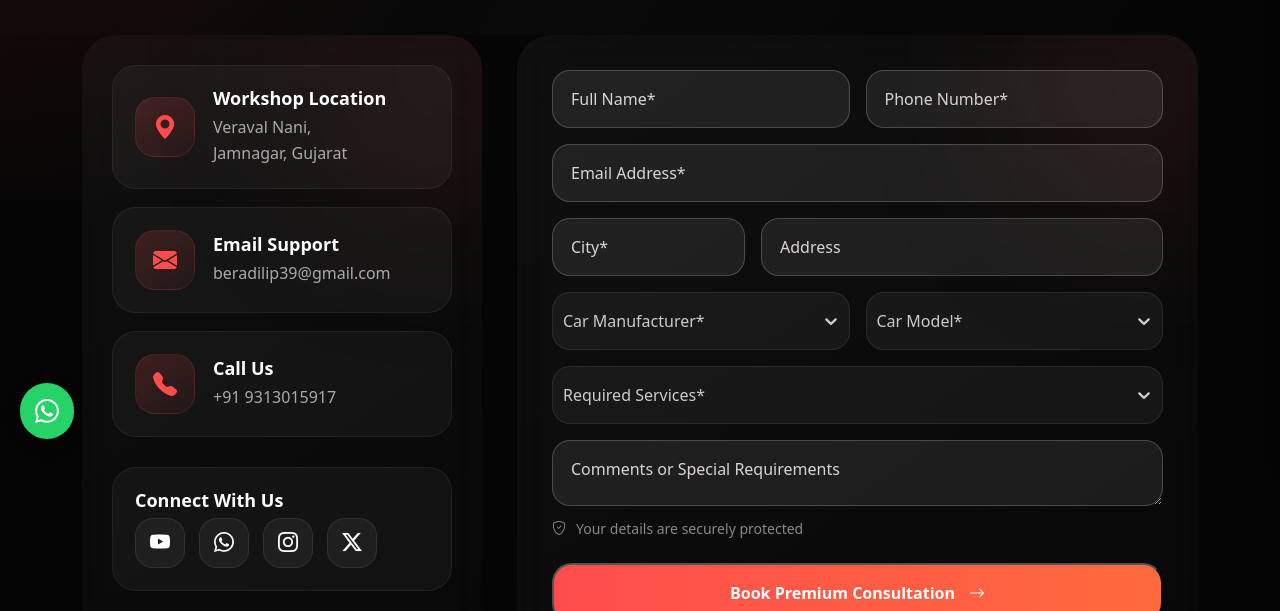
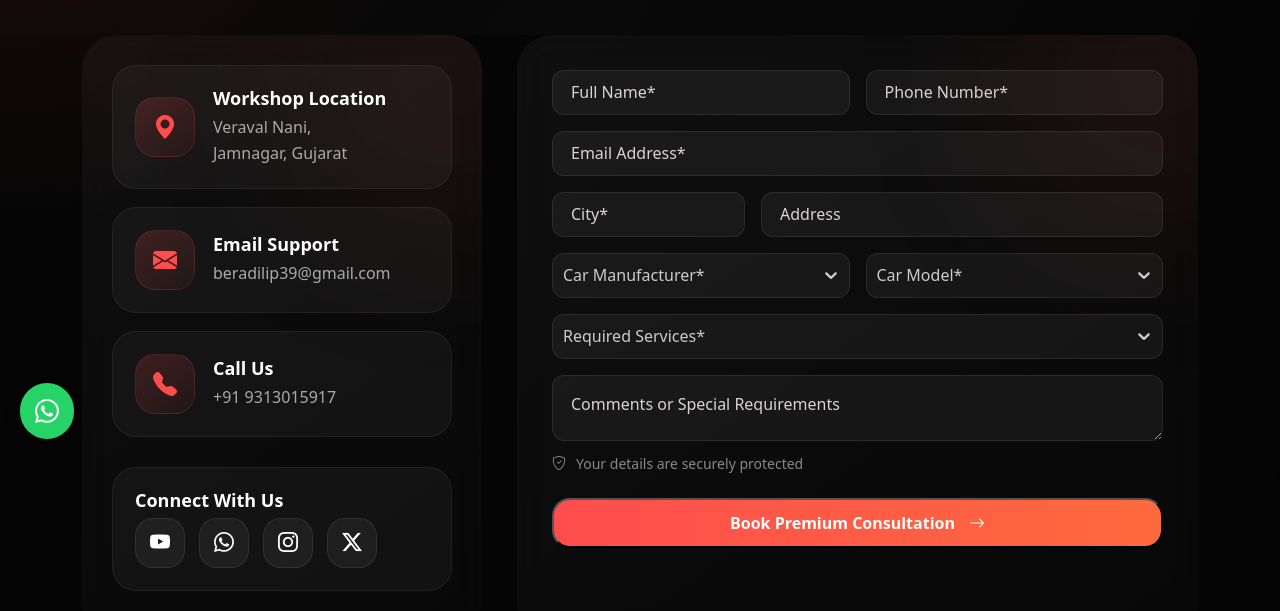
Before and after one commit to Dilip6221/Brothers, a React (Vite) app in the folder frontend/: page /contact-us in a window 1280 px wide. Shown: the part 341-952 px from the top of the page. Built offline with nearby package versions, Linux system fonts and the light colour scheme; no server answers.

Commit message:
design changes

```diff
--- a/frontend/src/component/Footer.jsx
+++ b/frontend/src/component/Footer.jsx
@@ -135,7 +135,7 @@ const Footer = () => {
                                 <form onSubmit={handlerSubsciptionSub} className="newsletter-form">
                                     <input
                                         type="email"
-                                        className="form-control"
+                                        className="form-control bg-black text-white border-secondary"
                                         placeholder="Enter your email"
                                         value={email}
                                         onChange={(e) => setEmail(e.target.value)}
--- a/frontend/src/component/Navbar.jsx
+++ b/frontend/src/component/Navbar.jsx
@@ -1014,7 +1014,7 @@ const Navbar = () => {
               </div>
 
               <button
-                className="cont-btn w-100"
+                className="garage-btn"
                 onClick={sendOtp}
                 disabled={loading}
               >
@@ -1040,7 +1040,7 @@ const Navbar = () => {
                 ))}
               </div>
               <button
-                className="cont-btn w-100"
+                className="garage-btn"
                 onClick={verifyOtp}
                 disabled={loading}
               >
@@ -1090,7 +1090,7 @@ const Navbar = () => {
                 ref={completProfileInputRefs.email}
               />
               <button
-                className="cont-btn w-100"
+                className="garage-btn"
                 onClick={completeProfile}
               >
                 COMPLETE PROFILE
--- a/frontend/src/css/contact.css
+++ b/frontend/src/css/contact.css
@@ -167,61 +167,6 @@
         );
     border-color: transparent;
 }
-.service-input {
-    height: 58px !important;
-    border-radius: 18px !important;
-    background:
-        rgba(255,255,255,0.05) !important;
-    border:
-        1px solid rgba(255,255,255,0.08) !important;
-    color: #fff !important;
-    padding: 0 18px !important;
-    transition: 0.3s ease;
-}
-
-/* TEXTAREA */
-textarea.service-input {
-    height: auto !important;
-    padding-top: 16px !important;
-}
-.service-input:focus {
-    border-color:
-        rgba(255,77,77,0.35) !important;
-    box-shadow:
-        0 0 0 4px rgba(255,77,77,0.08) !important;
-}
-
-/* PLACEHOLDER */
-
-.service-input::placeholder {
-    color: #eae3e3ec !important;
-}
-
-.react-select__control {
-    min-height: 58px !important;
-    border-radius: 18px !important;
-    background:
-        rgba(255,255,255,0.05) !important;
-    border:
-        1px solid rgba(255,255,255,0.08) !important;
-    box-shadow: none !important;
-}
-
-.react-select__menu {
-    background: #121212 !important;
-    border-radius: 18px !important;
-    overflow: hidden;
-}
-
-.react-select__option {
-    background: #121212 !important;
-    color: #fff !important;
-}
-
-.react-select__option--is-focused {
-    background:
-        rgba(255,77,77,0.15) !important;
-}
 .booking-note {
     margin-top: 12px;
     margin-bottom: 24px;
--- a/frontend/src/css/index.css
+++ b/frontend/src/css/index.css
@@ -608,17 +608,52 @@ body.modal-open {
   color: white;
 }
 
-/* INPUTS */
-.reset-input,
+
 .service-input {
-  background: rgba(255, 255, 255, 0.08) !important;
-  border: 1px solid rgba(255, 255, 255, 0.2) !important;
-  color: white !important;
+    height: 45px !important;
+    border-radius: 12px !important;
+    background: rgba(255,255,255,0.05) !important;
+    border:1px solid rgba(255,255,255,0.08) !important;
+    color: #fff !important;
+    padding: 0 18px !important;
+    transition: 0.3s ease;
+}
+textarea.service-input {
+    height: auto !important;
+    padding-top: 16px !important;
+}
+.service-input:focus {
+    border-color: rgba(255,77,77,0.35) !important;
+    box-shadow: 0 0 0 4px rgba(255,77,77,0.08) !important;
+}
+.service-input::placeholder {
+    color: #eae3e3ec !important;
 }
 
-.reset-input::placeholder,
-.service-input::placeholder {
-  color: #ddd;
+.react-select__control {
+    min-height: 45px !important;
+    border-radius: 12px !important;
+    background:
+        rgba(255,255,255,0.05) !important;
+    border:
+        1px solid rgba(255,255,255,0.08) !important;
+    box-shadow: none !important;
+}
+
+.react-select__menu {
+    background: #121212 !important;
+    border-radius: 12px !important;
+    overflow: hidden;
+}
+
+.react-select__option {
+    background: #121212 !important;
+    color: #fff !important;
+}
+
+.react-select__option--is-focused {
+    background:
+        rgba(255,77,77,0.15) !important;
 }
 
 /* CLOSE BUTTON */
--- a/frontend/src/css/job-card.css
+++ b/frontend/src/css/job-card.css
@@ -234,7 +234,7 @@
     background: #333;
 }
 
-.job-status.progress {
+.job-status.in-progress{
     background: #ffb300;
     color: #000;
 }
@@ -246,9 +246,6 @@
 .job-status.delivered {
     background: #00b85c;
 }
-
-/* PROGRESS BAR */
-
 .custom-progress {
     height: 16px;
     background: #161616;
@@ -497,7 +494,7 @@
     transform: scale(1.08);
 }
 
-.media-overlay {
+/* .media-overlay {
     position: absolute;
     inset: 0;
     display: flex;
@@ -518,10 +515,7 @@
     border-radius: 30px;
     font-size: 12px;
     backdrop-filter: blur(10px);
-}
-
-/* NOTE */
-
+} */
 .customer-note-card {
     background:
         linear-gradient(
@@ -811,8 +805,8 @@
 
 .garage-btn {
     width: 100%;
-    height: 60px;
-    border-radius: 20px;
+    height: 50px;
+    border-radius: 18px;
     display: flex;
     align-items: center;
     justify-content: center;
--- a/frontend/src/pages/CustomerJobCard.jsx
+++ b/frontend/src/pages/CustomerJobCard.jsx
@@ -171,7 +171,6 @@ const CustomerJobCard = () => {
                             <p className="summary-label">
                                 Service Progress
                             </p>
-
                             <h4>
                                 {job.currentStage.replaceAll(
                                     "_",
@@ -179,9 +178,11 @@ const CustomerJobCard = () => {
                                 )}
                             </h4>
                         </div>
-
                         <span
-                            className={`job-status ${job.status.toLowerCase()}`}
+                            className={`job-status ${job.status.toLowerCase() === "progress"
+                                    ? "in-progress"
+                                    : job.status.toLowerCase()
+                                }`}
                         >
                             {job.status}
                         </span>
@@ -257,14 +258,14 @@ const CustomerJobCard = () => {
                                         alt="service"
                                     />
                                 )}
-                                <div className="media-overlay">
+                                {/* <div className="media-overlay">
                                     <span>
                                         {m.stage?.replaceAll(
                                             "_",
                                             " "
                                         )}
                                     </span>
-                                </div>
+                                </div> */}
                             </div>
                         </div>
                     ))}
--- a/frontend/src/pages/Service/CarWash.jsx
+++ b/frontend/src/pages/Service/CarWash.jsx
@@ -40,7 +40,7 @@ const CarWash = () => {
               </ul>
 
               <div className="service-enquiry">
-                <button className="cont-btn" onClick={() => navigate("/contact-us")}>
+                <button className="garage-btn" onClick={() => navigate("/contact-us")}>
                     Enquire for Car Wash Service!
                 </button>
 
--- a/frontend/src/pages/Service/Ceramic.jsx
+++ b/frontend/src/pages/Service/Ceramic.jsx
@@ -40,7 +40,7 @@ const Ceramic = () => {
               </ul>
 
               <div className="service-enquiry">
-                <button className="cont-btn" onClick={() => navigate("/contact-us")}>
+                <button className="garage-btn" onClick={() => navigate("/contact-us")}>
                     Enquire for Ceramic Service!
                 </button>
 
--- a/frontend/src/pages/Service/Paint.jsx
+++ b/frontend/src/pages/Service/Paint.jsx
@@ -40,7 +40,7 @@ const Paint = () => {
               </ul>
 
               <div className="service-enquiry">
-                <button className="cont-btn" onClick={() => navigate("/contact-us")}>
+                <button className="garage-btn" onClick={() => navigate("/contact-us")}>
                     Enquire for Paint Service!
                 </button>
 
--- a/frontend/src/pages/Service/Ppf.jsx
+++ b/frontend/src/pages/Service/Ppf.jsx
@@ -40,7 +40,7 @@ const Ppf = () => {
               </ul>
 
               <div className="service-enquiry">
-                <button className="cont-btn" onClick={() => navigate("/contact-us")}>
+                <button className="garage-btn" onClick={() => navigate("/contact-us")}>
                     Enquire for PPF Service!
                 </button>
 
```
